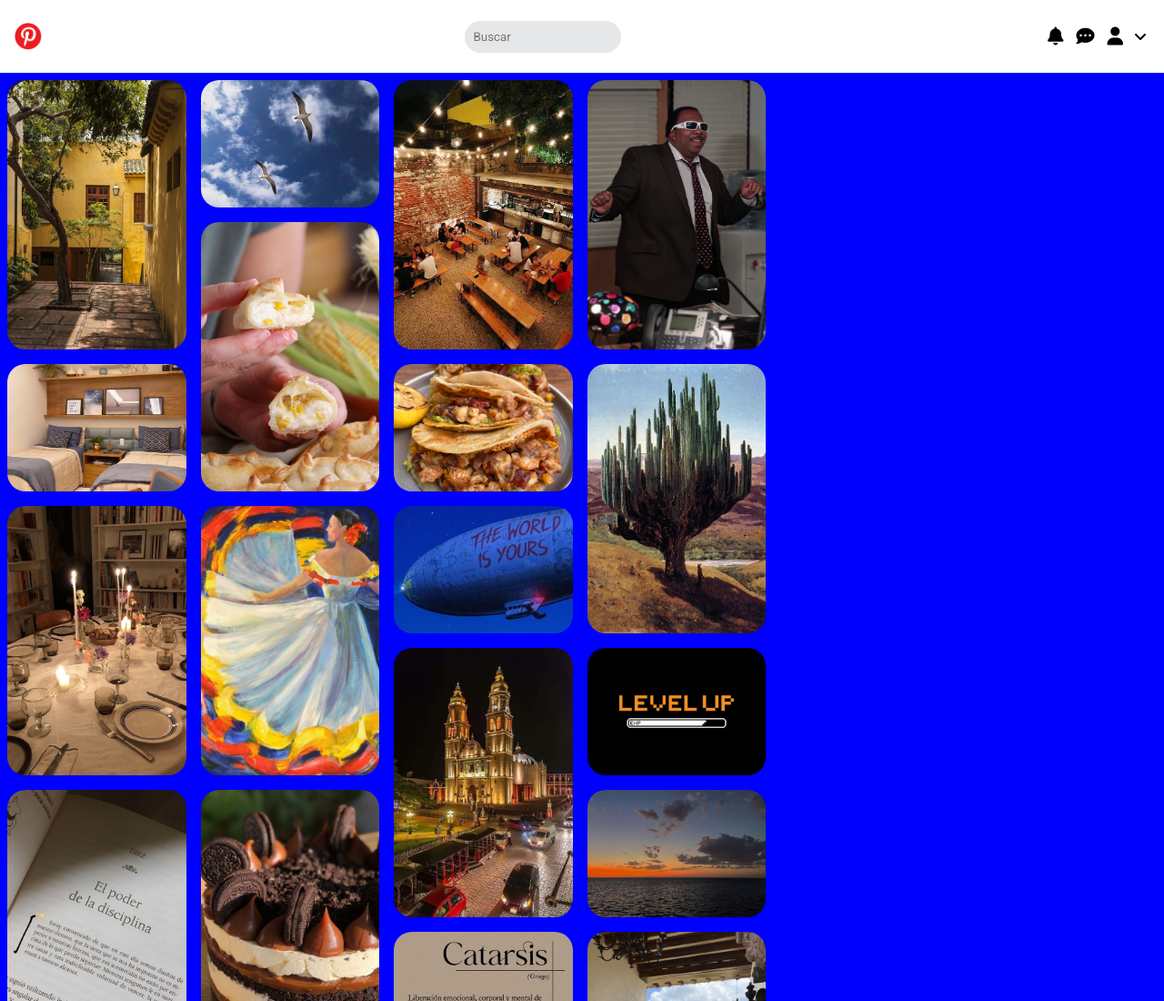
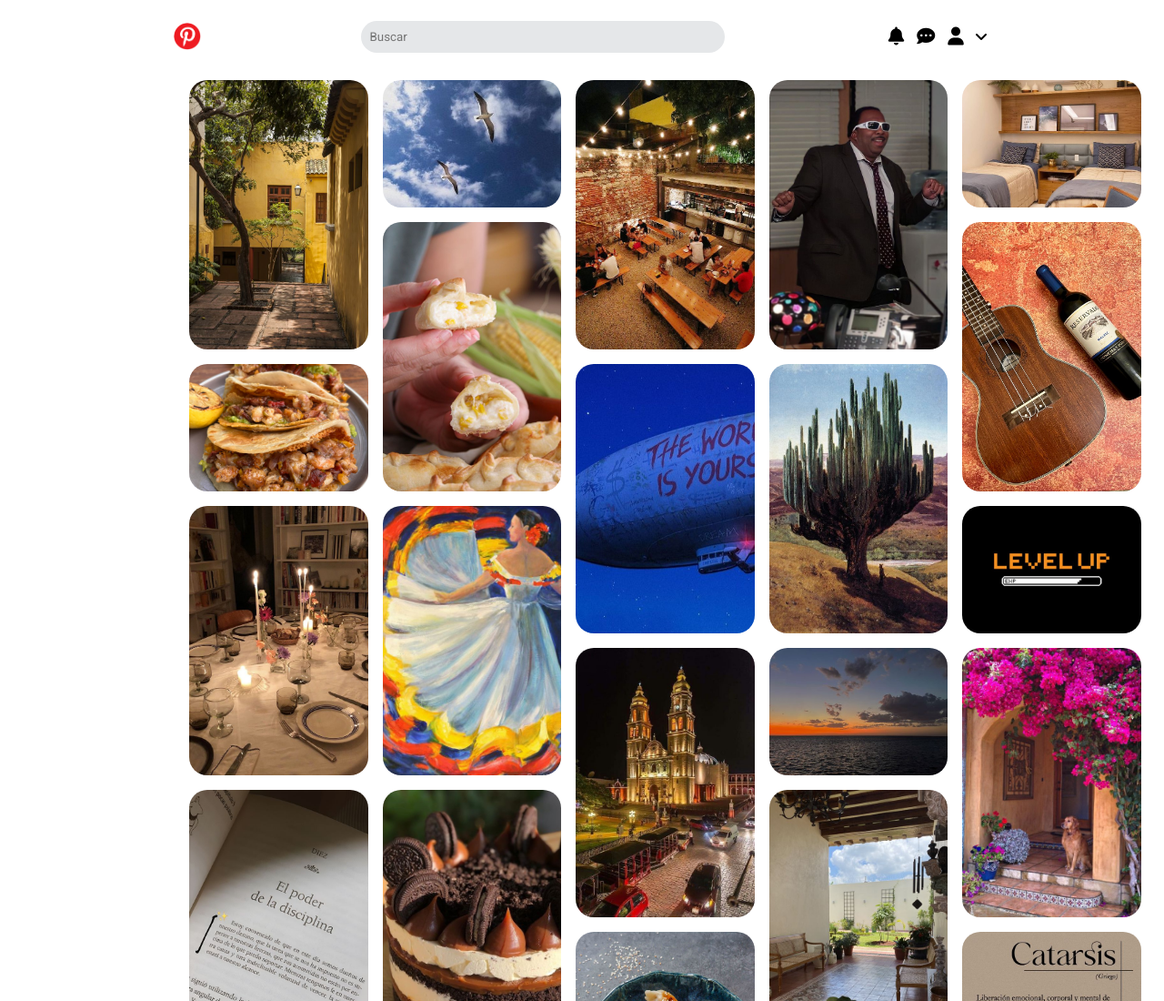
Before and after one commit to abrahamcanche/clon-de-pinterest, a plain HTML site: page index.html in a window 1280 px wide. Shown: the top 1100 px of the page at 91% size. Drawn offline with Linux system fonts and the light colour scheme.

Commit message:
Terminé la media queries para portatil y modifique los anchos de la barra de busqueda

```diff
--- a/styles/styles.css
+++ b/styles/styles.css
@@ -202,6 +202,9 @@ input{
 }
 
 @media screen and (min-width: 480px) {
+    input{
+        width: 250px;
+    }
     #content{
         grid-template-columns: 1fr 1fr 1fr 1fr;
     }
@@ -247,20 +250,51 @@ input{
     }
 }
 
-
-
-
-
-
-
-
-
-
-
-
 @media screen and (min-width: 950px) {
-    body{
-        background-color: blue;
-
+    header{
+    justify-content: space-evenly;
+    }
+    input{
+        width: 400px;
+    }
+    #content{
+        margin-left: 200px;
+        margin-right: 150px;
+        grid-template-columns: 1fr 1fr 1fr 1fr 1fr;
+    }
+    #image-10{
+        grid-column: 1 / 2;
+        grid-row: 9 / 11;
+    }
+    #image-12{
+        grid-column: 3 / 4;
+        grid-row: 3 / 5;
+    }
+    #image-13{
+        grid-column: 5 / 6;
+        grid-row: 2 / 4;
+    }
+    #image-17{
+        grid-column: 5 / 6;
+        grid-row: 8 / 10;
+    }
+    #image-19{
+        grid-column: 4 / 5;
+        grid-row: 9 / 11;
+    }
+    #image-20{
+        grid-row: 9 / 11;
+    }
+    #image-21{
+        grid-column: 4 / 5;
+        grid-row: 6 / 8;
+    }
+    #image-24{
+        grid-column: 3 / 4;
+        grid-row: 7 / 9;
+    }
+    #image-29{
+        grid-column: 5 / 6;
+        grid-row: 5 / 7;
     }
 }
```
